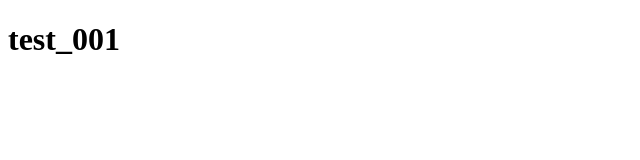
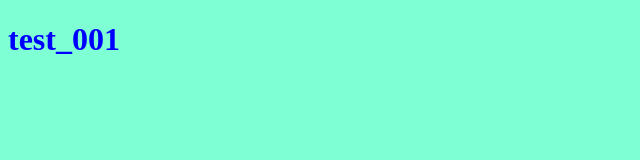
Before and after one commit to sshunta/PORTFOLIO, a plain HTML site: page test_001/index.html in a window 1280 px wide. Shown: the whole page, without its empty margins (0-640 px from the left). Drawn offline with Linux system fonts and the light colour scheme.

Commit message:
[PORTFOLIO]Add style.css

```diff
--- a/test_001/css/style.css
+++ b/test_001/css/style.css
@@ -1,3 +1,7 @@
+body {
+    background-color: aquamarine;
+}
+
 h1 {
-    font-size: 5rem;
+    color: blue;
 }
--- a/test_001/index.html
+++ b/test_001/index.html
@@ -2,6 +2,7 @@
 <html>
     <head>
         <title>title</title>
+        <link rel="stylesheet" href="css/style.css">
     </head>
     <body>
         <h1>test_001</h1>
```
